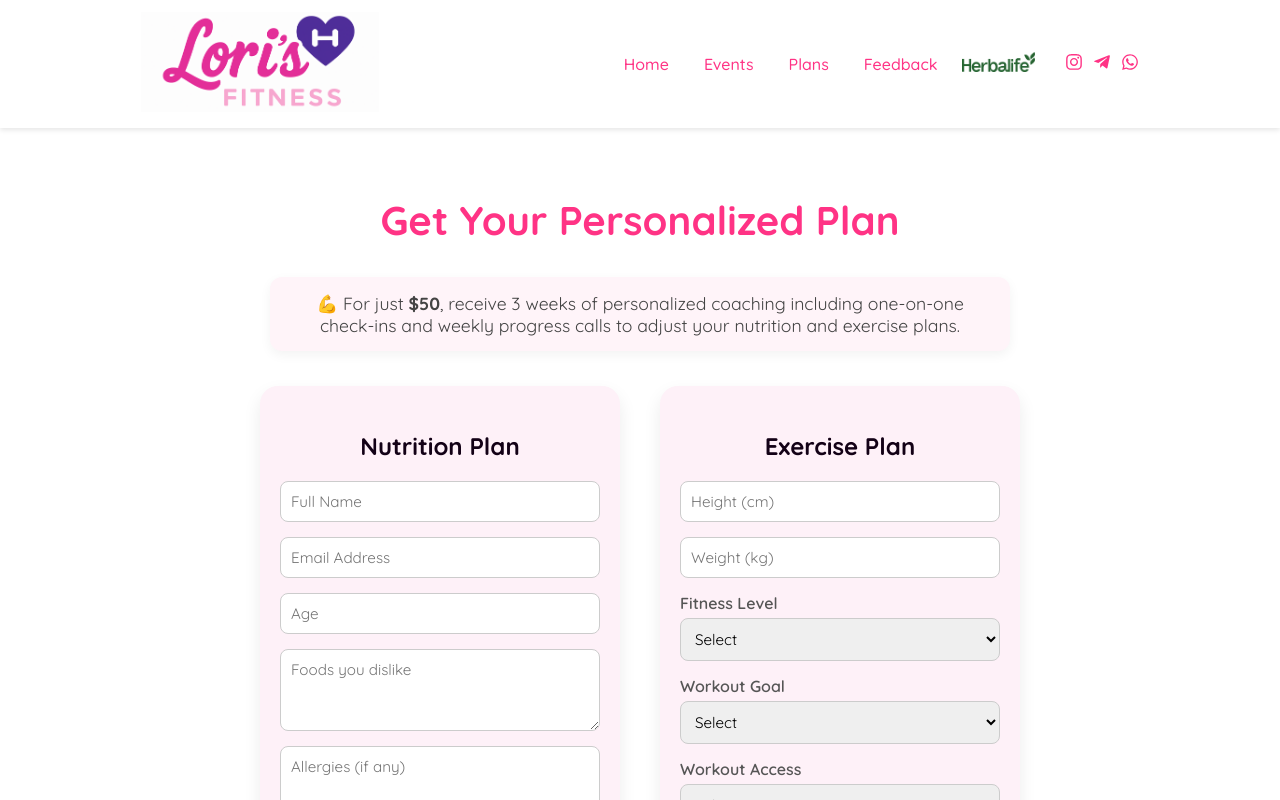
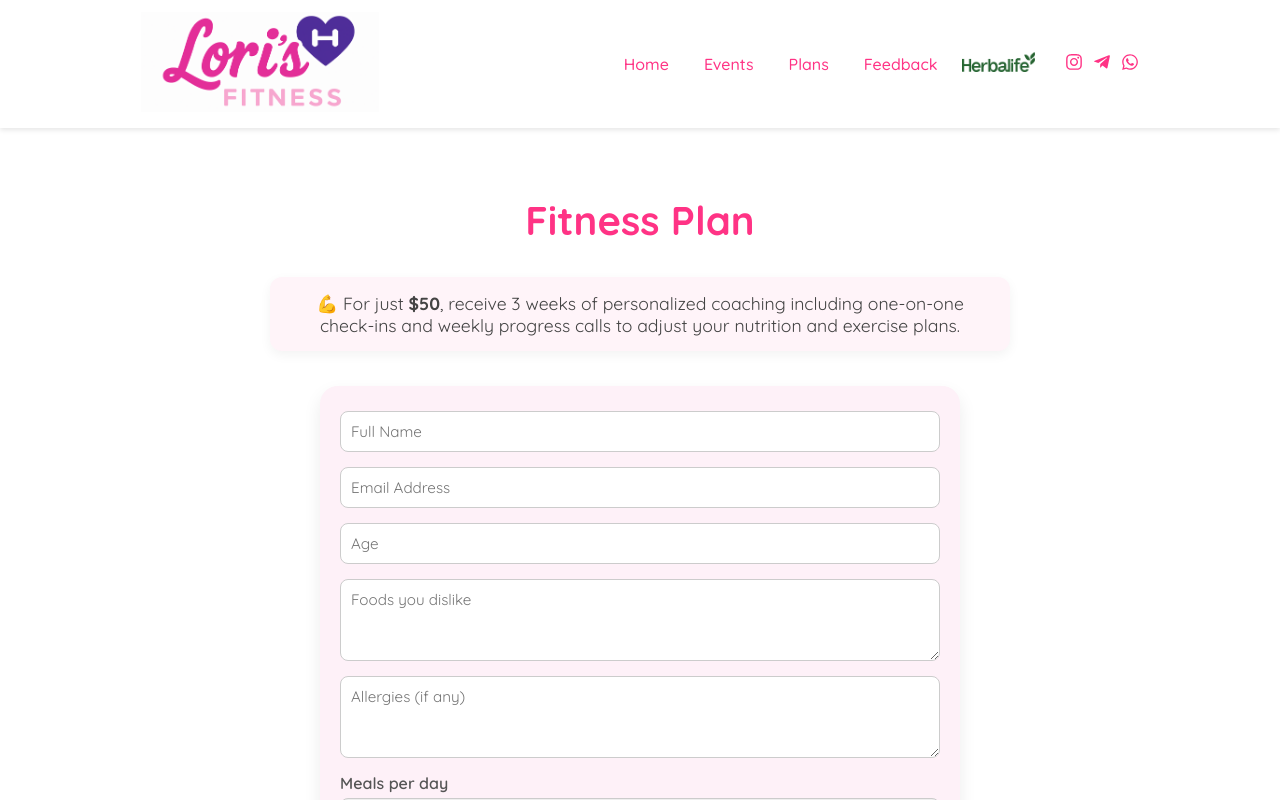
Before and after one commit to Cvittini/lori-website, a React (Create React App) app: page /plans in a window 1280 px wide. Built offline with nearby package versions, Linux system fonts and the light colour scheme.

Commit message:
Unify plan form and refine home page styling

```diff
--- a/src/Styles/harmonized-styles.css
+++ b/src/Styles/harmonized-styles.css
@@ -774,32 +774,38 @@ code {
   padding-top: 80px; /* offset for top nav */
   font-family: "Raleway", sans-serif;
   color: #000;
+  background: var(--secondary-color);
 }
 
 /* Hero */
 .hero-section {
-  background: linear-gradient(135deg, #ffe6f0, #f2f9ff);
+  background: linear-gradient(
+    135deg,
+    var(--accent-light),
+    var(--accent-lavender)
+  );
   text-align: center;
-  padding: 80px 20px;
+  padding: 100px 20px;
 }
 
 .hero-section h1 {
   font-family: "Quicksand", sans-serif;
   font-size: 2.8rem;
-  color: #191cc2;
+  color: var(--primary-color);
 }
 
 .hero-section p {
   margin: 15px 0;
   font-size: 1.2rem;
+  color: #555;
 }
 
 .home-cta {
   display: inline-block;
   margin-top: 20px;
   padding: 12px 24px;
-  background-color: #db0db9;
-  color: white;
+  background-color: var(--primary-color);
+  color: #fff;
   text-decoration: none;
   border-radius: 25px;
   font-weight: bold;
@@ -815,12 +821,15 @@ code {
   padding: 60px 20px;
   text-align: center;
   background: #ffffff;
+  max-width: 900px;
+  margin: 0 auto;
+  border-radius: 20px;
 }
 
 .about-section h2 {
   font-family: "Quicksand", sans-serif;
   font-size: 2rem;
-  color: #db0db9;
+  color: var(--primary-color);
 }
 
 .about-section p {
@@ -852,7 +861,7 @@ code {
 .feature-box:hover {
   transform: translateY(-8px);
   box-shadow: 0 10px 25px rgba(219, 13, 185, 0.25);
-  border-color: #db0db9;
+  border-color: var(--primary-color);
   background: #fff0fa;
 }
 
@@ -1004,33 +1013,20 @@ code {
   box-shadow: 0 4px 12px rgba(0, 0, 0, 0.05);
 }
 
-.plans-grid {
-  display: flex;
-  flex-wrap: wrap;
-  justify-content: center;
-  gap: 40px;
-}
-
-.plan-card {
+.plan-form {
   background: #fef1f8;
   padding: 25px 20px;
   border-radius: 18px;
-  width: 320px;
+  max-width: 600px;
+  margin: 0 auto;
   box-shadow: 0 8px 18px rgba(0, 0, 0, 0.08);
   display: flex;
   flex-direction: column;
-  align-items: stretch;
 }
 
-.plan-card h2 {
-  color: #130116;
-  margin-bottom: 20px;
-  font-size: 1.5rem;
-}
-
-.plan-card input,
-.plan-card textarea,
-.plan-card select {
+.plan-form input,
+.plan-form textarea,
+.plan-form select {
   padding: 10px;
   margin-bottom: 15px;
   border-radius: 8px;
@@ -1039,19 +1035,19 @@ code {
   font-size: 0.95rem;
 }
 
-.plan-card textarea {
+.plan-form textarea {
   resize: vertical;
   min-height: 60px;
 }
 
-.plan-card label {
+.plan-form label {
   text-align: left;
   font-weight: 600;
   margin-bottom: 5px;
   color: #555;
 }
 
-.plan-card button {
+.plan-form button {
   background-color: #ff3385;
   color: #fff;
   font-weight: bold;
@@ -1062,7 +1058,7 @@ code {
   transition: background-color 0.2s ease;
 }
 
-.plan-card button:hover {
+.plan-form button:hover {
   background-color: #e02772;
 }
 
--- a/src/pages/Plans.jsx
+++ b/src/pages/Plans.jsx
@@ -1,53 +1,53 @@
-import React, { useState } from 'react';
-import '../Styles/harmonized-styles.css';
+import React, { useState } from "react";
+import "../Styles/harmonized-styles.css";
 
 const Plans = () => {
   const [formData, setFormData] = useState({
-    name: '',
-    email: '',
-    age: '',
-    dislikedFoods: '',
-    allergies: '',
-    preferredMeals: '',
-    height: '',
-    weight: '',
-    fitnessLevel: '',
-    goal: '',
-    workoutAccess: '',
+    name: "",
+    email: "",
+    age: "",
+    dislikedFoods: "",
+    allergies: "",
+    preferredMeals: "",
+    height: "",
+    weight: "",
+    fitnessLevel: "",
+    goal: "",
+    workoutAccess: "",
   });
 
   const handleChange = (e) => {
-    setFormData(prev => ({
+    setFormData((prev) => ({
       ...prev,
-      [e.target.name]: e.target.value
+      [e.target.name]: e.target.value,
     }));
   };
 
   const handleSubmit = async (e) => {
     e.preventDefault();
     try {
-      const res = await fetch('http://localhost:5000/api/plans', {
-        method: 'POST',
-        headers: { 'Content-Type': 'application/json' },
+      const res = await fetch("http://localhost:5000/api/plans", {
+        method: "POST",
+        headers: { "Content-Type": "application/json" },
         body: JSON.stringify(formData),
       });
 
       const data = await res.json();
       if (res.ok) {
         alert("Thank you! Your custom plan request was submitted.");
-        console.log('Submitted data:', formData);
+        console.log("Submitted data:", formData);
         setFormData({
-          name: '',
-          email: '',
-          age: '',
-          dislikedFoods: '',
-          allergies: '',
-          preferredMeals: '',
-          height: '',
-          weight: '',
-          fitnessLevel: '',
-          goal: '',
-          workoutAccess: '',
+          name: "",
+          email: "",
+          age: "",
+          dislikedFoods: "",
+          allergies: "",
+          preferredMeals: "",
+          height: "",
+          weight: "",
+          fitnessLevel: "",
+          goal: "",
+          workoutAccess: "",
         });
       } else {
         alert("Submission failed: " + data.error);
@@ -60,58 +60,116 @@ const Plans = () => {
 
   return (
     <div className="plans-container">
-      <h1>Get Your Personalized Plan</h1>
+      <h1>Fitness Plan</h1>
       <p className="plans-description">
-        💪 For just <strong>$50</strong>, receive 3 weeks of personalized coaching including one-on-one check-ins and weekly progress calls to adjust your nutrition and exercise plans.
+        💪 For just <strong>$50</strong>, receive 3 weeks of personalized
+        coaching including one-on-one check-ins and weekly progress calls to
+        adjust your nutrition and exercise plans.
       </p>
 
-      <form className="plans-grid" onSubmit={handleSubmit}>
-        {/* Nutrition Form */}
-        <div className="plan-card">
-          <h2>Nutrition Plan</h2>
-          <input type="text" name="name" placeholder="Full Name" required value={formData.name} onChange={handleChange} />
-          <input type="email" name="email" placeholder="Email Address" required value={formData.email} onChange={handleChange} />
-          <input type="number" name="age" placeholder="Age" required value={formData.age} onChange={handleChange} />
-          <textarea name="dislikedFoods" placeholder="Foods you dislike" value={formData.dislikedFoods} onChange={handleChange}></textarea>
-          <textarea name="allergies" placeholder="Allergies (if any)" value={formData.allergies} onChange={handleChange}></textarea>
+      <form className="plan-form" onSubmit={handleSubmit}>
+        <input
+          type="text"
+          name="name"
+          placeholder="Full Name"
+          required
+          value={formData.name}
+          onChange={handleChange}
+        />
+        <input
+          type="email"
+          name="email"
+          placeholder="Email Address"
+          required
+          value={formData.email}
+          onChange={handleChange}
+        />
+        <input
+          type="number"
+          name="age"
+          placeholder="Age"
+          required
+          value={formData.age}
+          onChange={handleChange}
+        />
+        <textarea
+          name="dislikedFoods"
+          placeholder="Foods you dislike"
+          value={formData.dislikedFoods}
+          onChange={handleChange}
+        ></textarea>
+        <textarea
+          name="allergies"
+          placeholder="Allergies (if any)"
+          value={formData.allergies}
+          onChange={handleChange}
+        ></textarea>
         <label>Meals per day</label>
-          <select name="preferredMeals" required value={formData.preferredMeals} onChange={handleChange}>
+        <select
+          name="preferredMeals"
+          required
+          value={formData.preferredMeals}
+          onChange={handleChange}
+        >
           <option value="">Select</option>
           <option value="2">2 meals</option>
           <option value="3">3 meals</option>
           <option value="4">4 meals</option>
           <option value="5">5 meals</option>
         </select>
-        </div>
-
-        {/* Exercise Form */}
-        <div className="plan-card">
-          <h2>Exercise Plan</h2>
-          <input type="number" name="height" placeholder="Height (cm)" required value={formData.height} onChange={handleChange} />
-          <input type="number" name="weight" placeholder="Weight (kg)" required value={formData.weight} onChange={handleChange} />
+        <input
+          type="number"
+          name="height"
+          placeholder="Height (cm)"
+          required
+          value={formData.height}
+          onChange={handleChange}
+        />
+        <input
+          type="number"
+          name="weight"
+          placeholder="Weight (kg)"
+          required
+          value={formData.weight}
+          onChange={handleChange}
+        />
         <label>Fitness Level</label>
-          <select name="fitnessLevel" required value={formData.fitnessLevel} onChange={handleChange}>
+        <select
+          name="fitnessLevel"
+          required
+          value={formData.fitnessLevel}
+          onChange={handleChange}
+        >
           <option value="">Select</option>
           <option value="beginner">Beginner</option>
           <option value="intermediate">Intermediate</option>
           <option value="advanced">Advanced</option>
         </select>
         <label>Workout Goal</label>
-          <select name="goal" required value={formData.goal} onChange={handleChange}>
+        <select
+          name="goal"
+          required
+          value={formData.goal}
+          onChange={handleChange}
+        >
           <option value="">Select</option>
           <option value="lose">Lose weight</option>
           <option value="gain">Gain weight</option>
           <option value="muscle">Build muscle</option>
         </select>
         <label>Workout Access</label>
-          <select name="workoutAccess" required value={formData.workoutAccess} onChange={handleChange}>
+        <select
+          name="workoutAccess"
+          required
+          value={formData.workoutAccess}
+          onChange={handleChange}
+        >
           <option value="">Select</option>
           <option value="gym">Gym</option>
           <option value="home">Home</option>
         </select>
 
         <button type="submit">Submit Plan</button>
-        </div>
       </form>
     </div>
   );
```
Lines whose indentation alone changed are shown as unchanged.
